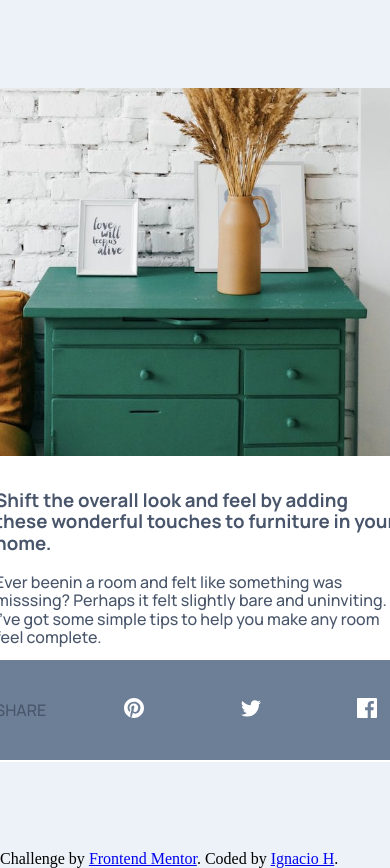
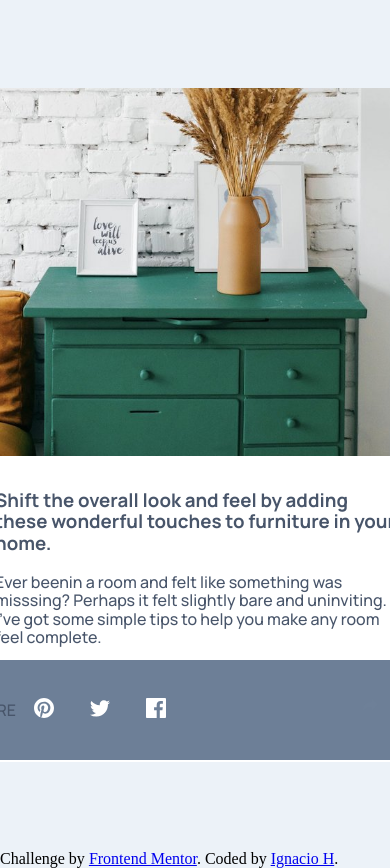
Before and after one commit to Ignaherrero/Article-preview-component, a plain HTML site: page index.html in a window 390 px wide. Both pictures are taken after a click on the element 370 px from the left and 704 px from the top of the page. Shown: the top 868 px of the page. Drawn offline with Linux system fonts and the light colour scheme.

Commit message:
Fix style btn-share desktop

```diff
--- a/index.css
+++ b/index.css
@@ -63,7 +63,6 @@
     border-radius: 100px;
     height: 80px;
     width: auto;
-
   }
 
   .popup {
@@ -78,22 +77,12 @@
     cursor: pointer;
   }
 
-  .popup:hover {
-    background-color: var(--a);
-
-  }
-
   svg {
     padding: 18px;
   }
 
   .logo {
-    fill: rgb(255, 255, 255);
     display: block;
-  }
-
-  .logo:hover {
-    fill: red;
   }
 
   .popuptext {
@@ -137,7 +126,6 @@
 
 }
 
-
 @media only screen and (max-width: 920px) {
   html {
     display: flex;
@@ -172,6 +160,21 @@
     left: -380px;
     width: 460px;
     height: 100px;
+    z-index: -1;
   }
 
+  .popuptext ul {
+    display: flex;
+    justify-content: flex-start;
+  }
+
+  .popup {
+    position: relative;
+    z-index: 1;
+  }
+
+  svg:hover {
+    background-color: white;
+    border-radius: 50px;
+  }
 }
--- a/index.html
+++ b/index.html
@@ -34,13 +34,8 @@
             <p>28 JUNE 2020</p>
           </div>
           <div class="popup">
-            <!-- <img onclick="mostrar()" class="logo" src="images/icon-share.svg" alt="Share"> -->
-            <!-- <svg xmlns="http://www.w3.org/2000/svg">
-              <path class="logo" onclick="mostrar()"
-                d="M15 6.495L8.766.014V3.88H7.441C3.33 3.88 0 7.039 0 10.936v2.049l.589-.612C2.59 10.294 5.422 9.11 8.39 9.11h.375v3.867L15 6.495z" />
-            </svg> -->
-            <svg xmlns="http://www.w3.org/2000/svg" width="15" height="13">
-              <path fill="#6E8098" path class="logo" onclick="mostrar()"
+            <svg xmlns="http://www.w3.org/2000/svg" width="15" height="13" onclick="mostrar()">
+              <path fill="#6E8098" path class="logo"
                 d="M15 6.495L8.766.014V3.88H7.441C3.33 3.88 0 7.039 0 10.936v2.049l.589-.612C2.59 10.294 5.422 9.11 8.39 9.11h.375v3.867L15 6.495z" />
             </svg>
             <div class="popuptext">
```
